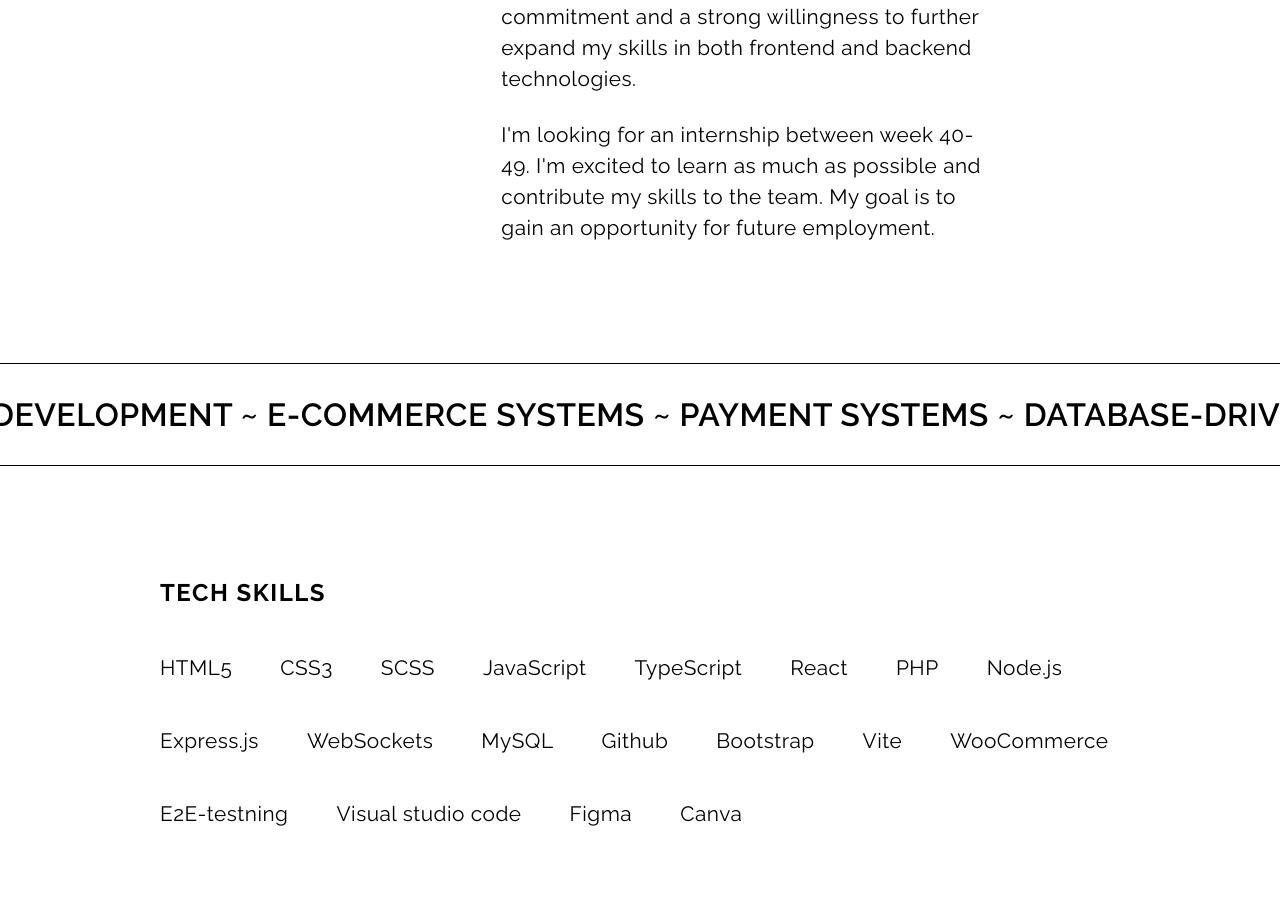
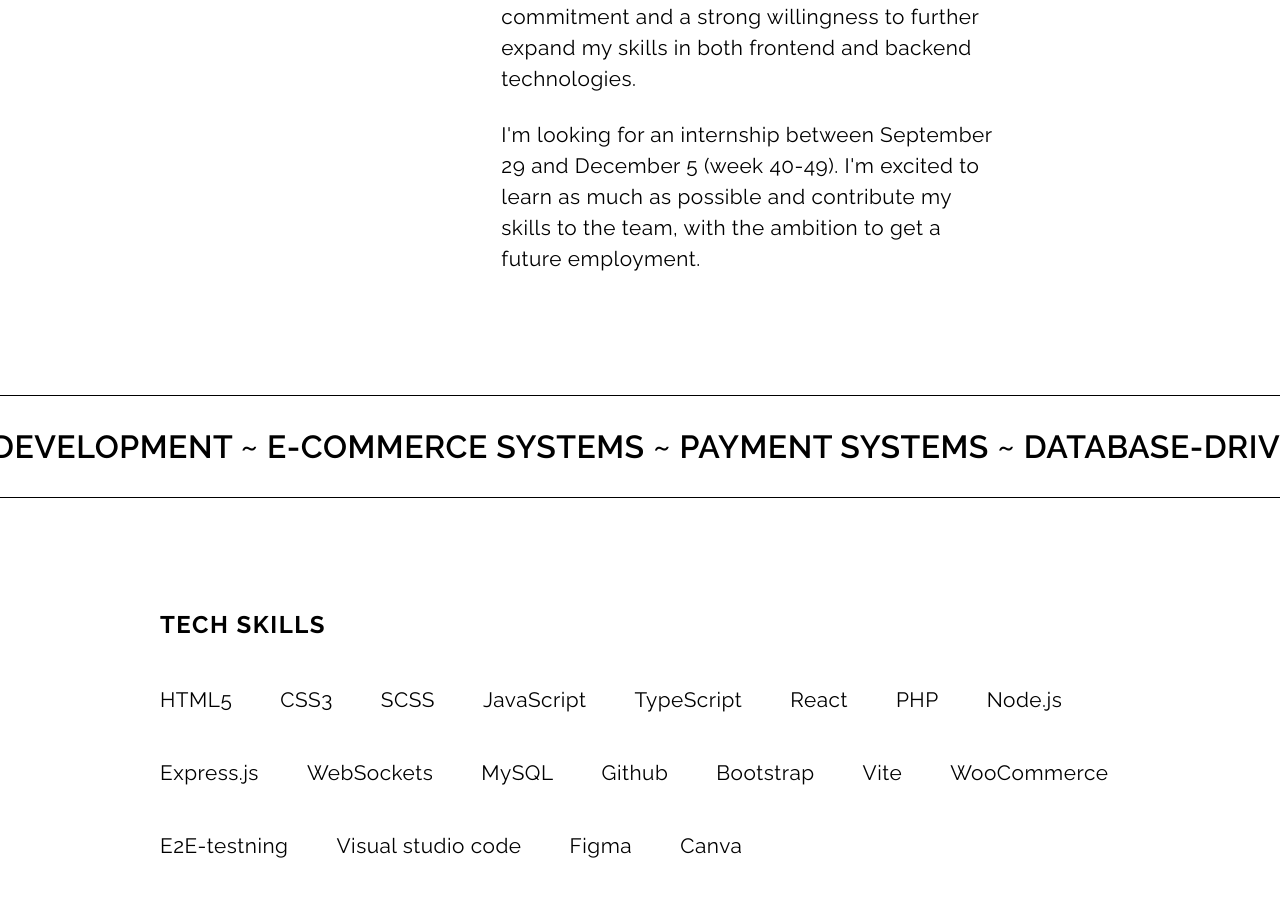
Before and after one commit to malinjansson/mjportfolio, a React (Vite) app: page / in a window 1280 px wide. Shown: the part 1128-2025 px from the top of the page. Built offline with nearby package versions, Linux system fonts and the light colour scheme; a web font is replaced by a local one.

Commit message:
updated the text

```diff
--- a/src/components/Aboutme.tsx
+++ b/src/components/Aboutme.tsx
@@ -12,7 +12,7 @@ export const Aboutme = () => {
                 <div className="aboutme-info">
                     <span>I have a Bachelor's Degree in Media and Communication Science and am currently expanding my skills in web development, focusing on e-commerce. I will graduate from Medieinstitutet in May 2026.</span>
                     <span>With previous experience in digital marketing, CMS and content migration, I have closely collaborated with development, design and e-commerce teams. I'm a positive problem solver who thrives in collaborative and creative environments. I possess a high level of commitment and a strong willingness to further expand my skills in both frontend and backend technologies.</span>
-                    <span>I'm looking for an internship between week 40-49. I'm excited to learn as much as possible and contribute my skills to the team. My goal is to gain an opportunity for future employment.</span>
+                    <span>I'm looking for an internship between September 29 and December 5 {"(week 40-49)"}. I'm excited to learn as much as possible and contribute my skills to the team, with the ambition to get a future employment.</span>
                 </div>
                 </div>
             </div>
```
